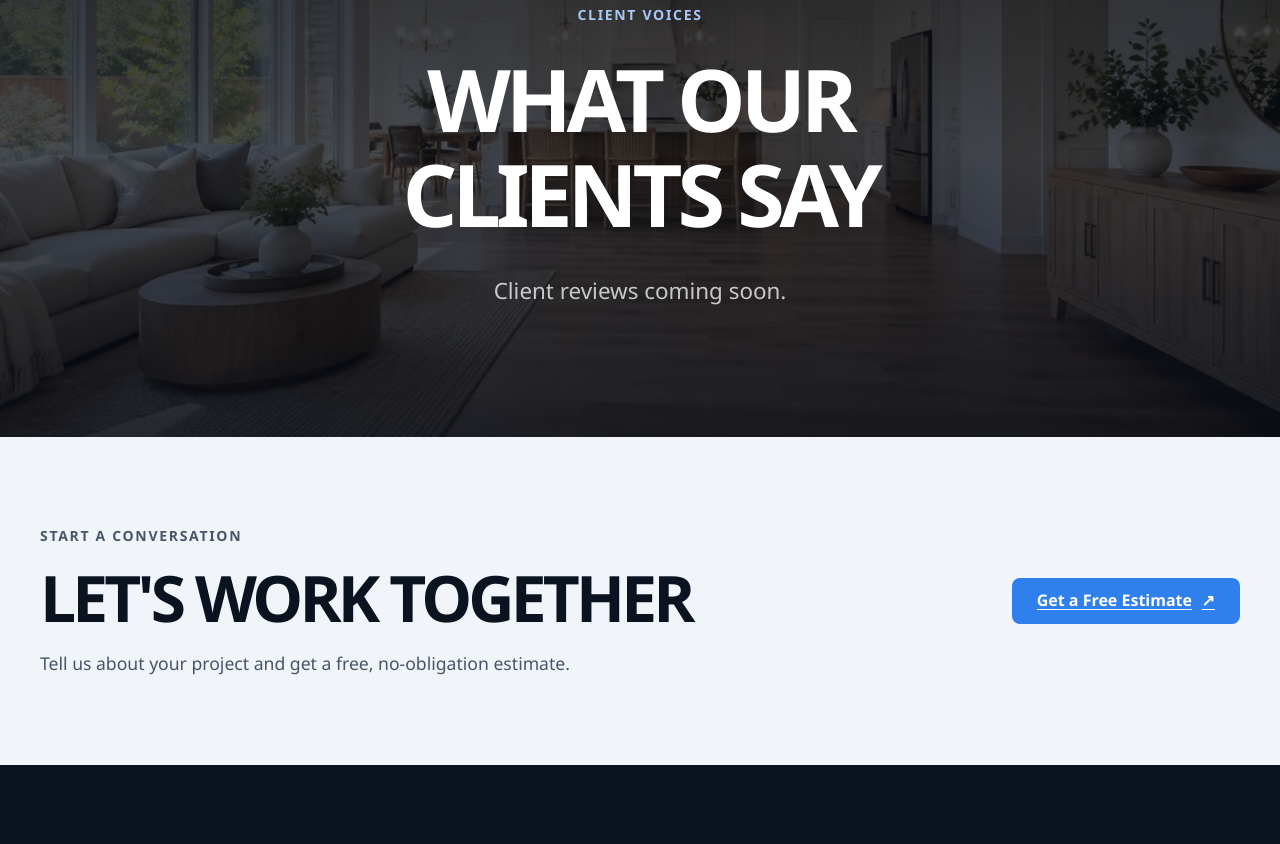
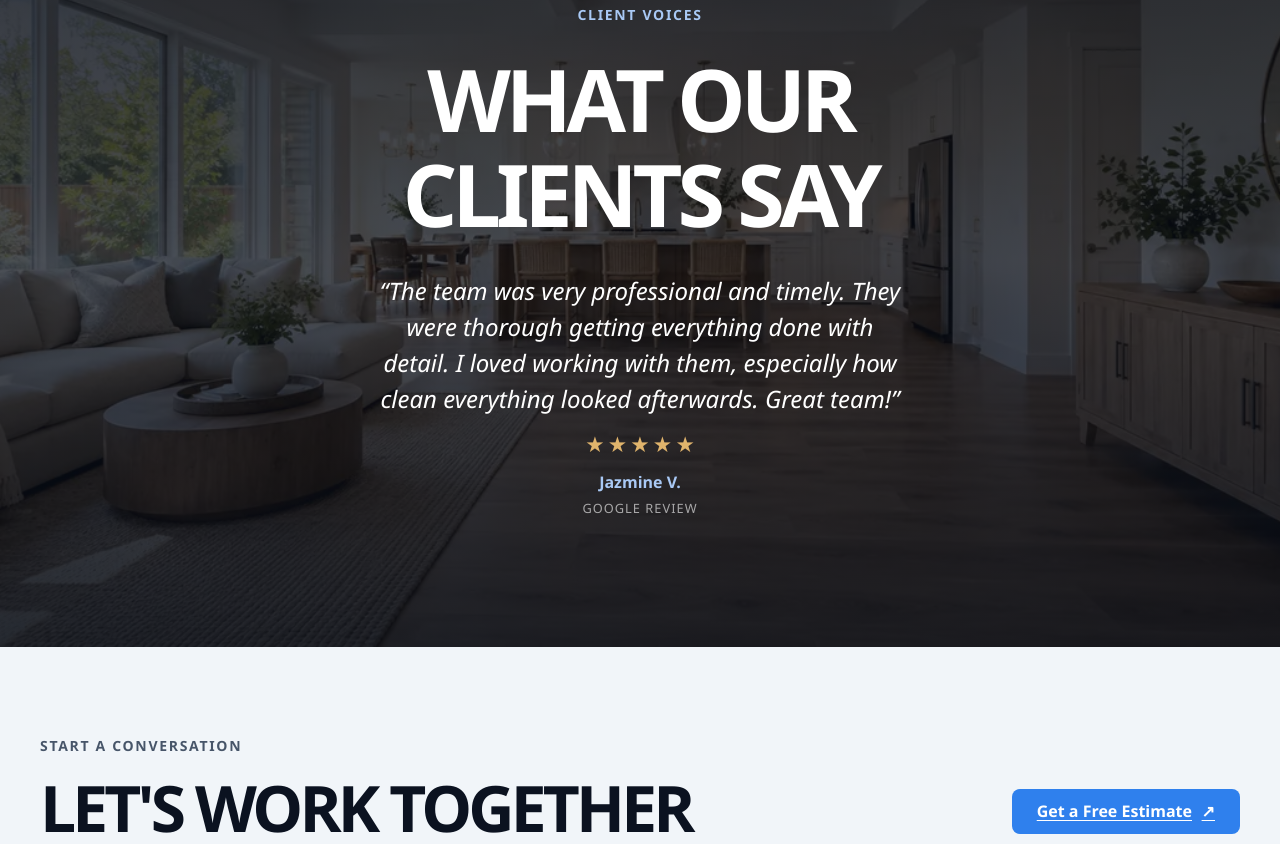
Before and after one commit to caueciavdar/CS-Corp, a React (Vite) app: page / in a window 1280 px wide. Shown: the part 3479-4323 px from the top of the page. Built offline with nearby package versions, Linux system fonts and the light colour scheme; no server answers.

Commit message:
Add the first real Google review to the Home
Co-Authored-By: Claude Opus 5.5 (1M context) <noreply@anthropic.com>
Claude-Session: https://claude.ai/code/session_015KrswWa6VuejiDQwNxv3vF

```diff
--- a/src/content/reviews.ts
+++ b/src/content/reviews.ts
@@ -19,4 +19,12 @@ export type Review = {
   date: string
 }
 
-export const reviews: Review[] = []
+export const reviews: Review[] = [
+  {
+    customerName: 'Jazmine V.',
+    reviewText: 'The team was very professional and timely. They were thorough getting everything done with detail. I loved working with them, especially how clean everything looked afterwards. Great team!',
+    rating: 5,
+    source: 'Google',
+    date: '2026-10-14',
+  },
+]
```
Also changed, not shown: 2 other files (tests, documents, lock files or other folders).
